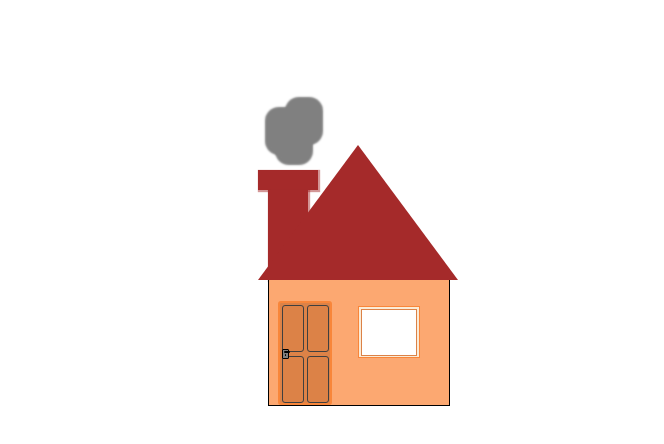
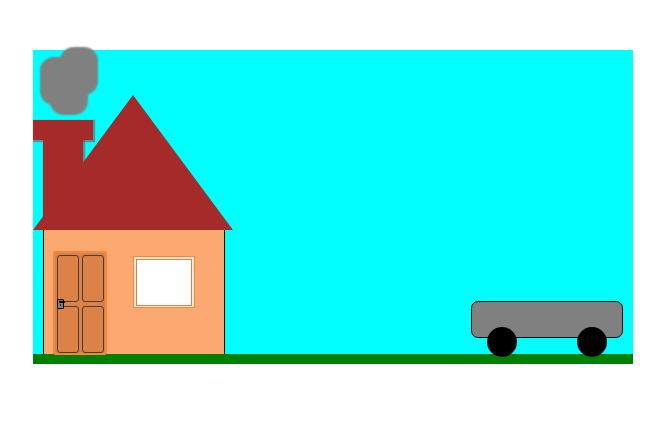
Before and after one commit to raphahen/casa_new, a plain HTML site: page index.html in a window 1280 px wide. Shown: the whole page, without its empty margins (0-664 px from the left). Drawn offline with Linux system fonts and the light colour scheme.

Commit message:
Update index.html
inicio carro

```diff
--- a/index.html
+++ b/index.html
@@ -1,5 +1,6 @@
 <!DOCTYPE html>
 <html lang="pt-br">
+
 <head>
     <meta charset="UTF-8">
     <meta name="viewport" content="width=device-width, initial-scale=1.0">
@@ -146,7 +147,7 @@
             height: 50px;
             border: 1px solid #f8863a;
             position: relative;
-           margin: -100px  100px;
+            margin: -100px 100px;
             display: flex;
         }
 
@@ -154,16 +155,52 @@
             background-color: white;
             width: 55px;
             height: 45px;
-            border: 0.5px solid  #DC8247;
+            border: 0.5px solid #DC8247;
             margin: 2px;
         }
 
+        .chao {
+            background-color: green;
+            width: 600px;
+            height: 10px;
+            margin-left: 25px;
 
+        }
 
+        .carro {
+            width: 150px;
+            height: 35px;
+            background-color: gray;
+            float: right;
+            margin: -45px 10px 10px 10px;
+            border: 1px solid black;
+            border-radius: 7px;
+        }
+
+        .roda1 {
+            width: 30px;
+            height: 30px;
+            background-color: black;
+            border-radius: 50%;
+            margin-top: 25px;
+            margin-left: 15px;
+            float: left;
+        }
+
+        .roda2 {
+            width: 30px;
+            height: 30px;
+            background-color: black;
+            border-radius: 50%;
+            float: right;
+            margin-top: 25px;
+            margin-right: 15px;
+        }
     </style>
 </head>
+
 <body>
-    <div style="margin-top: 100px; margin-left: 250px;" >
+    <div style="margin-top: 50px; margin-left: 25px; background-color: aqua; width: 600px; height: 304px;">
         <!--Aqui é a fumaça-->
         <div class="fumaca3"></div>
         <div class="fumaca2"></div>
@@ -173,7 +210,7 @@
         <div class="chamine"></div>
         <!--Aqui é o telhado-->
         <svg width="200" height="200">
-        <polygon class="polygon" points="100, 65 0, 200, 200, 200,"/>
+            <polygon class="polygon" points="100, 65 0, 200, 200, 200," />
         </svg>
         <!-- Aqui é a casa-->
         <div class="parede">
@@ -193,7 +230,18 @@
             <div class="janela">
                 <div class="vidro"></div>
             </div>
+            <!--Aqui é o carro-->
+            <div class="carro">
+                <div class="roda1"></div>
+                <div class="roda2"></div>
+            </div>
+            <!--Aqui é a árvore-->
+            <div class="arvore"></div>
         </div>
     </div>
+    <!--Aqui é o chão-->
+    <div class="chao"></div>
+
 </body>
+
 </html>
```
Lines whose indentation alone changed are shown as unchanged.
